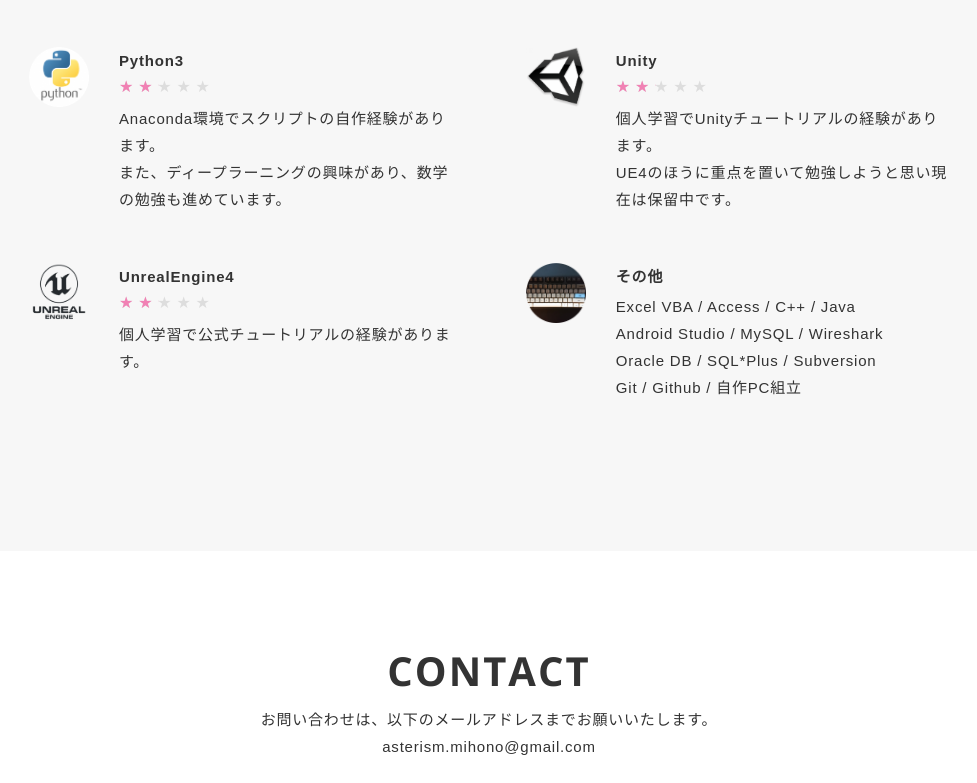
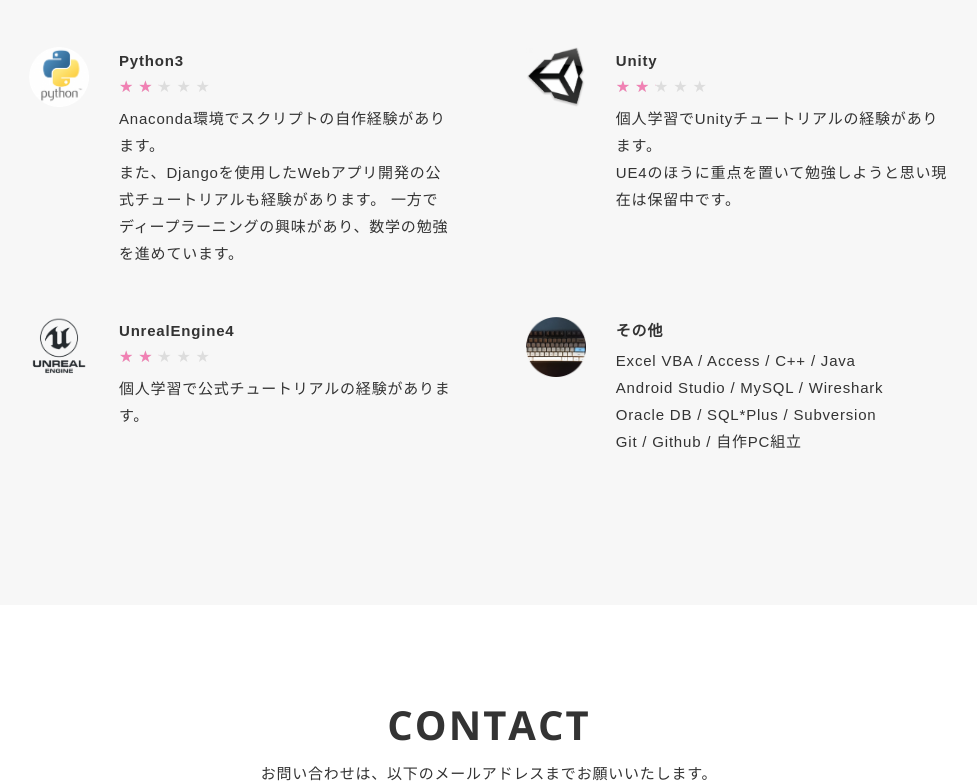
Before and after one commit to duplicate1984/Portfolio, a plain HTML site: page index.html in a window 1280 px wide. Shown: the part 3432-4215 px from the top of the page, without its empty margins (151-1128 px from the left). Drawn offline with nearby package versions, Linux system fonts and the light colour scheme.

Commit message:
update comment

```diff
--- a/index.html
+++ b/index.html
@@ -186,7 +186,8 @@
                 </div>
                 <div class="section-text">
                   Anaconda環境でスクリプトの自作経験があります。<br>
-                  また、ディープラーニングの興味があり、数学の勉強も進めています。</div>
+                  また、Djangoを使用したWebアプリ開発の公式チュートリアルも経験があります。
+                  一方でディープラーニングの興味があり、数学の勉強を進めています。</div>
               </div>
             </div>
             <div class="card">
```
